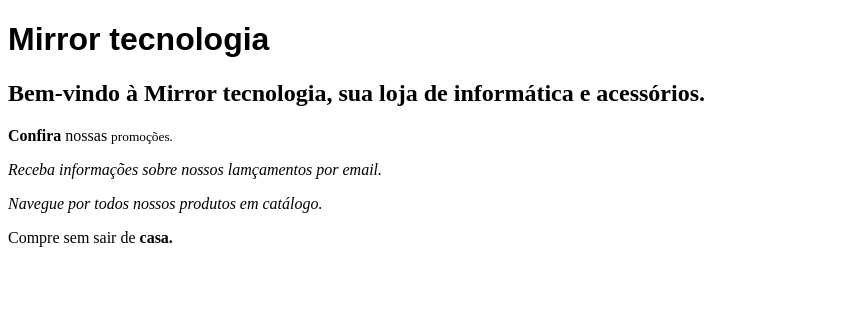
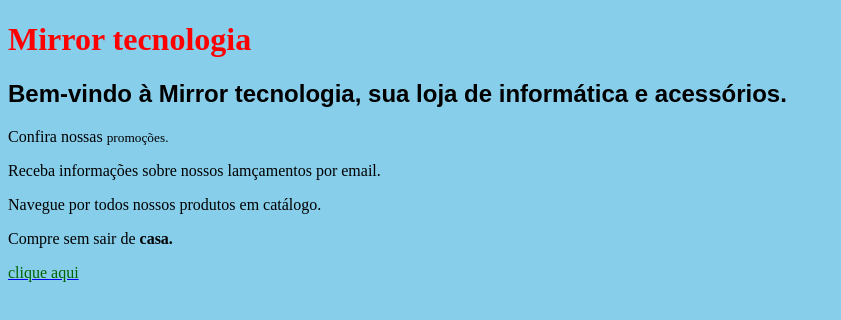
Before and after one commit to Jadesrc/projeto2021.1, a plain HTML site: page index1.html in a window 1280 px wide. Shown: the whole page, without its empty margins (0-841 px from the left). Drawn offline with Linux system fonts and the light colour scheme.

Commit message:
Add files via upload

```diff
--- a/index1.html
+++ b/index1.html
@@ -6,14 +6,15 @@
 <title>Mirror tecnologia</title>
 </head>
 
-<body>
-<h1><font face="arial">Mirror tecnologia</h1></font>
-<h2>Bem-vindo à Mirror tecnologia, sua loja de informática e acessórios.</h2>
+<body bgcolor="skyblue">
 
-<p><b>Confira</b> nossas <small>promoções.</small></p>
-<p><i>Receba informações sobre nossos lamçamentos por email.</i></p>
-<p><em>Navegue por todos nossos produtos em catálogo.</em></p>
+<h1><font color="red">Mirror tecnologia</h1></font>
+<h2><font face="Arial">Bem-vindo à Mirror tecnologia, sua loja de informática e acessórios.</font></h2>
+
+<p>Confira nossas <small>promoções.</small></p>
+<p>Receba informações sobre nossos lamçamentos por email.</p>
+<p>Navegue por todos nossos produtos em catálogo.</p>
 <p>Compre sem sair de <strong>casa.</strong></p>
-
+<a href="Pagina2.html"><font color="darkgreen">clique aqui
 </body>
 </html>
```
Also changed, not shown: Pagina2.html (added, +16 -0 lines), 1 other file.
